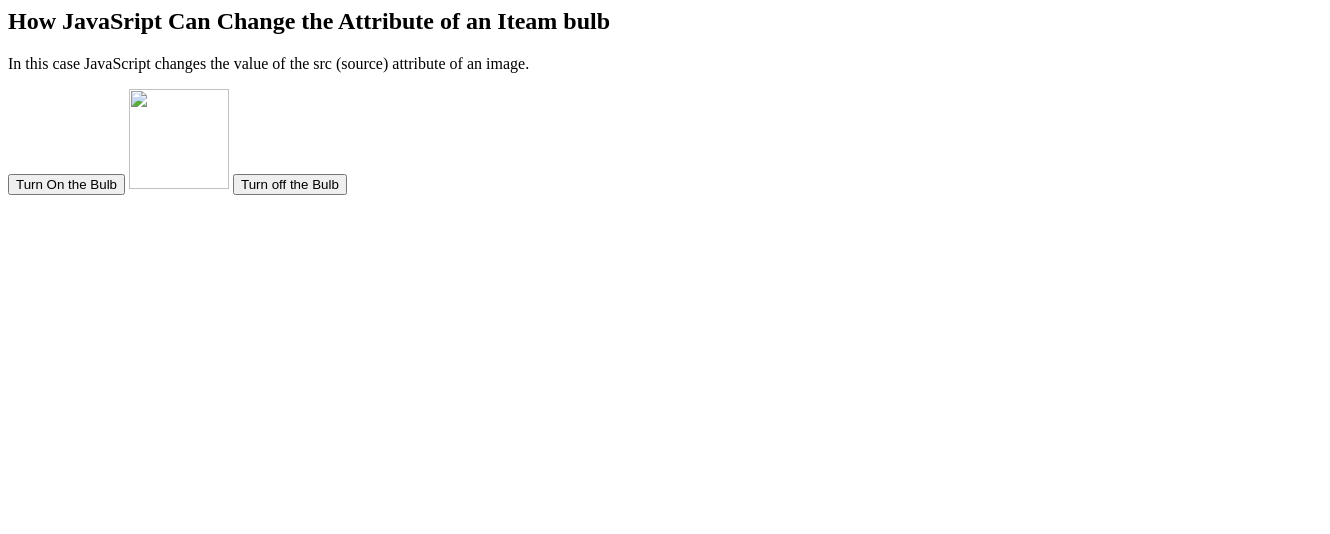
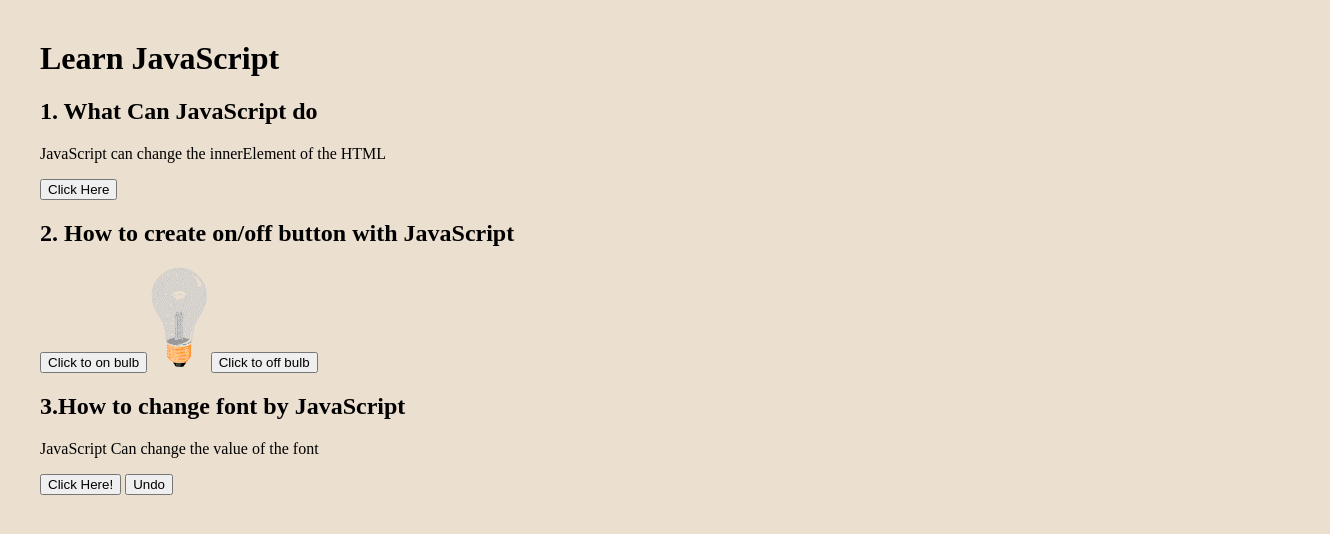
Before and after one commit to howtoproai/learn-js, a plain HTML site: page learn-js.html in a window 1280 px wide. Shown: the whole page, 1330 px wide, since content can reach past the window. Drawn offline with Linux system fonts and the light colour scheme.

Commit message:
How to Change font by Java Scripr

```diff
--- a/learn-js.css
+++ b/learn-js.css
@@ -1,5 +1,6 @@
-button{
-
-    border: 2px solid red;
-
+body{
+    background-color:rgb(235, 223, 208);
+    width: 1280px;
+    margin: 20px 10px 0px 20px;
+    padding: 20px 10px 0px 20px;
 }
--- a/learn-js.html
+++ b/learn-js.html
@@ -2,14 +2,27 @@
 <head>
   <meta charset="UTF-8">
   <meta name="viewport" content="width=device-width, initial-scale=1.0">
-  <title>On click</title>
+  <title>Bulb on off with button</title>
+  <link rel="stylesheet" href="./learn-js.css">
 </head>
 <body>
-  <h2>How JavaSript Can Change the Attribute of an Iteam bulb</h2>
-  <p>In this case JavaScript changes the value of the src (source) attribute of an image. </p>
-
-  <button onclick="document.getElementById('bulb').src='./image/pic_bulbonon.gif'">Turn On the Bulb</button>
-  <img id="bulb"  src="./image/pic_bulboff.gif" style="height: 100px;">
-  <button onclick="document.getElementById('bulb').src='./image/pic_bulbonoff.gif'">Turn off the Bulb</button>
+  <div>
+    <H1>Learn JavaScript</H1>
+    <h2>1. What Can JavaScript do</h2>
+    <p id="demo">JavaScript can change the innerElement of the HTML</p>
+    <button type="button" onclick="document.getElementById('demo').innerHTML ='Hi we have changed the button'">Click Here</button>
+  </div>
+ <div>
+  <h2>2. How to create on/off button with JavaScript</h2>
+  <button onclick="document.getElementById('Bulb').src='./image/pic_bulbonon.gif'">Click to on bulb</button>
+   <img id="Bulb"  src="./image/pic_bulbonoff.gif" style="height: 100px;">
+  <button onclick="document.getElementById('Bulb').src='./image/pic_bulbonoff.gif'">Click to off bulb</button>
+ </div>
+ <div>
+  <h2>3.How to change font by JavaScript</h2>
+  <p id="fontSize">JavaScript Can change the value of the font</p>
+  <button type="button" onclick="document.getElementById('fontSize').style.fontSize='35px'">Click Here!</button>
+<button onclick="document.getElementById('fontSize').style.fontSize = '15px'">Undo</button>
+ </div>
 </body>
 </html>
```
